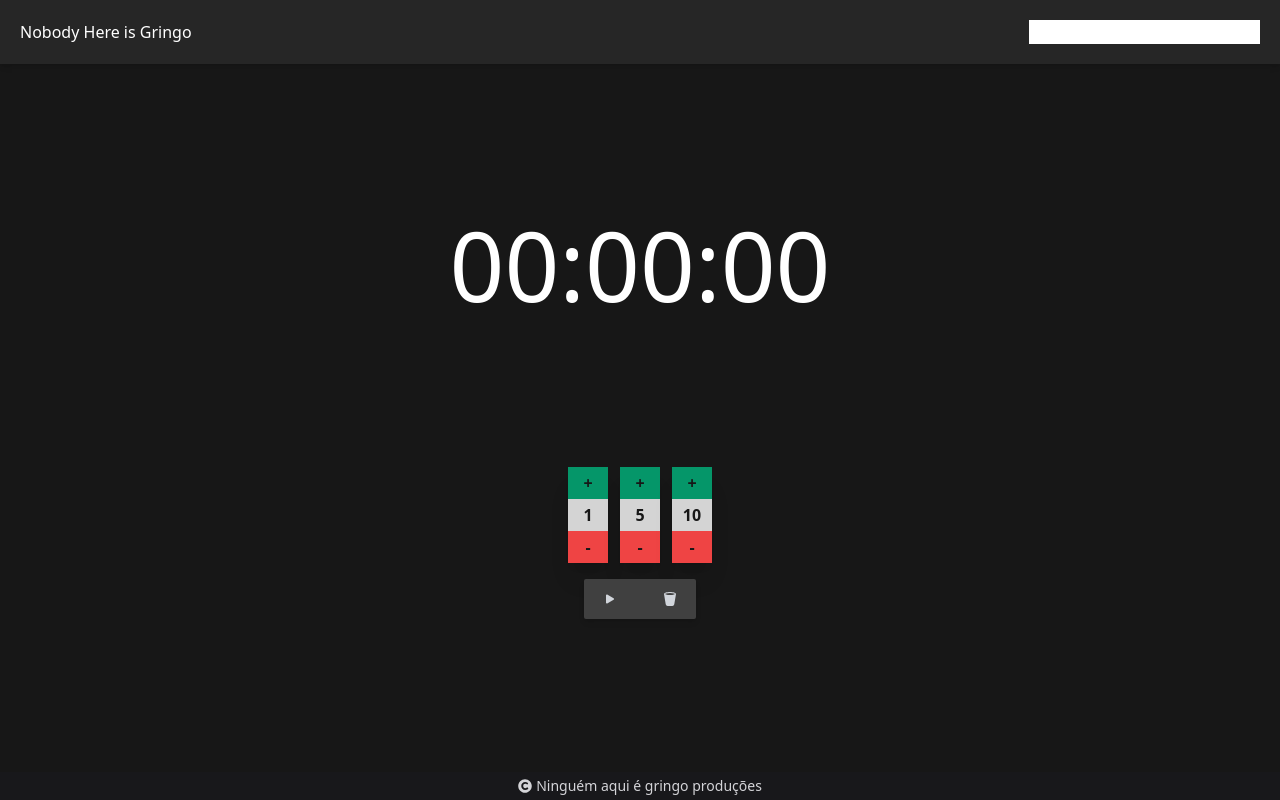
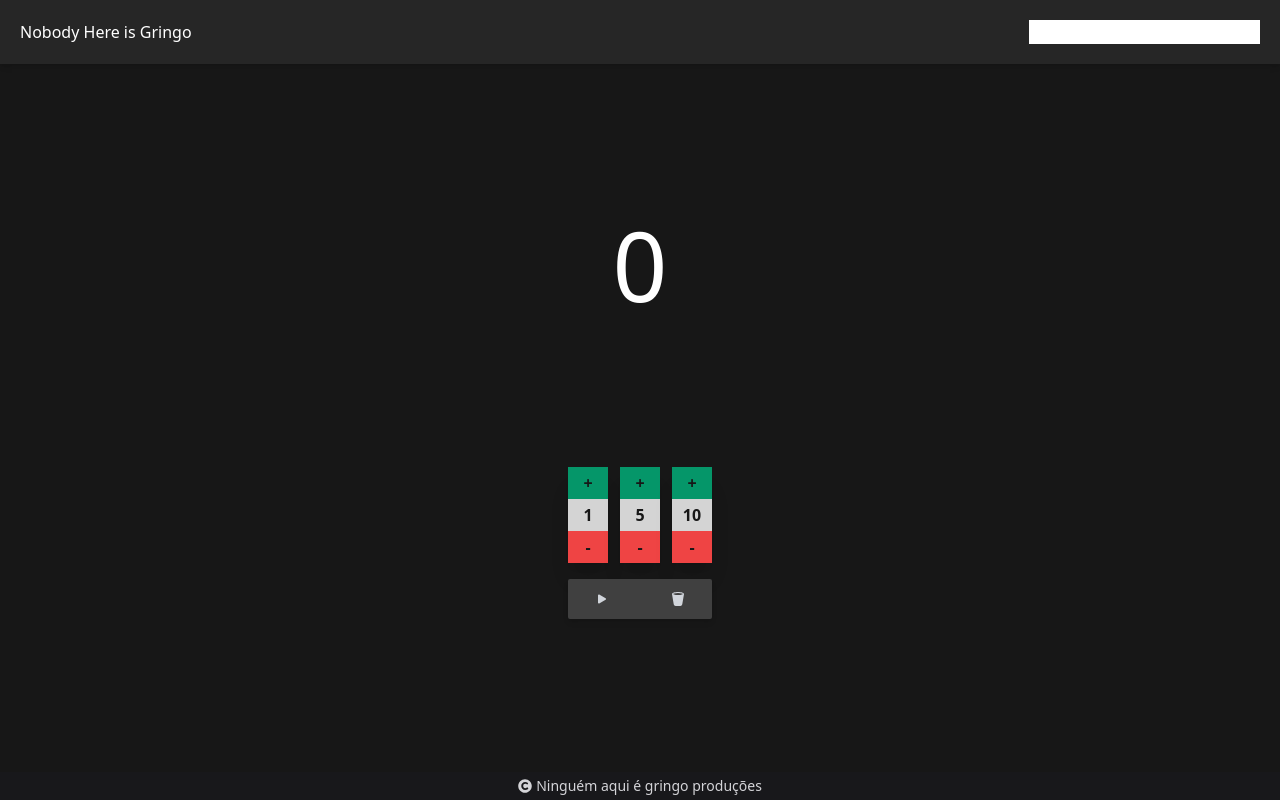
Before and after one commit to BaianorASR/countdown-ts, a React (Vite) app: page / in a window 1280 px wide. Built offline with nearby package versions, Linux system fonts and the light colour scheme.

Commit message:
ci(package.json): adicionado Prettier no Eslint
Adicionado o Prettier para manter uma padronização de codigo

Eslint

```diff
--- a/package.json
+++ b/package.json
@@ -22,9 +22,12 @@
     "@vitejs/plugin-react-refresh": "^1.3.1",
     "autoprefixer": "^10.4.0",
     "eslint": "^8.1.0",
+    "eslint-config-prettier": "^8.5.0",
+    "eslint-plugin-prettier": "^4.0.0",
     "eslint-plugin-react": "^7.26.0",
     "eslint-plugin-react-hooks": "^4.3.0",
     "postcss": "^8.4.5",
+    "prettier": "^2.6.0",
     "tailwindcss": "^3.0.5",
     "typescript": "^4.3.2",
     "vite": "^2.6.13"
--- a/src/App.tsx
+++ b/src/App.tsx
@@ -8,7 +8,7 @@ function App(): JSX.Element {
   const { countdown } = useAppSelector((state: RootState) => state);
 
   useEffect(() => {
-    console.log(countdown.value);
+    console.log(countdown.ms);
   });
 
   return (
--- a/src/components/Clock/index.tsx
+++ b/src/components/Clock/index.tsx
@@ -3,6 +3,6 @@ import React from 'react';
 import { useAppSelector } from '../../app/hooks/redux';
 
 export function Clock() {
-  const { value } = useAppSelector((state) => state.countdown);
-  return <h1 className="text-8xl">{value}</h1>;
+  const { ms } = useAppSelector(state => state.countdown);
+  return <h1 className="text-8xl">{ms}</h1>;
 }
--- a/src/components/NavBar/Buttons/index.tsx
+++ b/src/components/NavBar/Buttons/index.tsx
@@ -1,24 +1,31 @@
 import React from 'react';
+
+import { useAppDispatch } from '../../../app/hooks/redux';
+import { actionDecrement, actionIncrement } from '../../../shared/store/reducers/counter';
 
 type Props = { value: number };
 
 export default function Buttons({ value }: Props) {
-  function handleClick(operation: string) {
-    console.log(operation);
+  const dispatch = useAppDispatch();
+
+  function handleClick(operation: string, value: number) {
+    operation
+      ? dispatch(actionIncrement(value * 1000))
+      : dispatch(actionDecrement(value * 1000));
   }
 
   return (
-    <div className="flex flex-col items-center font-bold shadow-xl bg-neutral-300 text-neutral-900">
+    <div className="container flex flex-col items-center font-bold shadow-xl bg-neutral-300 text-neutral-900">
       <button
         className="p-1 w-10 bg-emerald-600 hover:bg-emerald-800"
-        onClick={() => handleClick('+')}
+        onClick={() => handleClick('+', value)}
       >
         +
       </button>
       <p className="py-1">{value}</p>
       <button
         className="p-1 w-10 bg-red-500 hover:bg-red-600"
-        onClick={() => handleClick('-')}
+        onClick={() => handleClick('', value)}
       >
         -
       </button>
--- a/src/components/NavBar/index.tsx
+++ b/src/components/NavBar/index.tsx
@@ -6,16 +6,16 @@ import Buttons from './Buttons';
 export function NavBar() {
   return (
     <div className="flex flex-col items-center">
-      <div className="flex gap-3">
+      <div className="container flex gap-3">
         <Buttons value={1} />
         <Buttons value={5} />
         <Buttons value={10} />
       </div>
-      <div className="flex mt-4 text-gray-300 rounded-sm shadow-md bg-neutral-700">
-        <button className="flex justify-center items-center pr-1 w-14 h-10 text-center hover:text-gray-600 hover:bg-emerald-600">
+      <div className="container flex mt-4 text-gray-300 rounded-sm shadow-md bg-neutral-700">
+        <button className="flex flex-auto justify-center items-center pr-1 h-10 text-center hover:text-gray-600 hover:bg-emerald-600">
           <BsPlayFill />
         </button>
-        <button className="flex justify-center items-center pl-1 w-14 h-10 text-center hover:text-gray-600 hover:bg-red-400">
+        <button className="flex flex-auto justify-center items-center pl-1 h-10 text-center hover:text-gray-600 hover:bg-red-400">
           <BsTrash2Fill />
         </button>
       </div>
--- a/src/shared/store/reducers/counter.ts
+++ b/src/shared/store/reducers/counter.ts
@@ -1,20 +1,23 @@
 import { createSlice, PayloadAction } from '@reduxjs/toolkit';
 
-type TInitialState = { value: string };
+type TInitialState = { ms: number };
 
-const initialState: TInitialState = { value: '00:00:00' };
+const initialState: TInitialState = { ms: 0 };
 
 const countdown = createSlice({
-  name: 'countdown',
+  name: 'timer',
   initialState,
   reducers: {
-    actionTimer: (_state, action: PayloadAction<string>) => ({
-      value: action.payload,
+    actionIncrement: (state, { payload }: PayloadAction<number>) => ({
+      ms: state.ms + payload,
+    }),
+    actionDecrement: (state, { payload }: PayloadAction<number>) => ({
+      ms: state.ms - payload,
     }),
     actionResetTimer: () => ({ ...initialState }),
   },
 });
 
-export const { actionTimer, actionResetTimer } = countdown.actions;
+export const { actionIncrement, actionDecrement, actionResetTimer } = countdown.actions;
 
 export default countdown.reducer;
```
Also changed, not shown: .eslintrc.json, .prettierrc.json (added), 1 other file (tests, documents, lock files or other folders).
